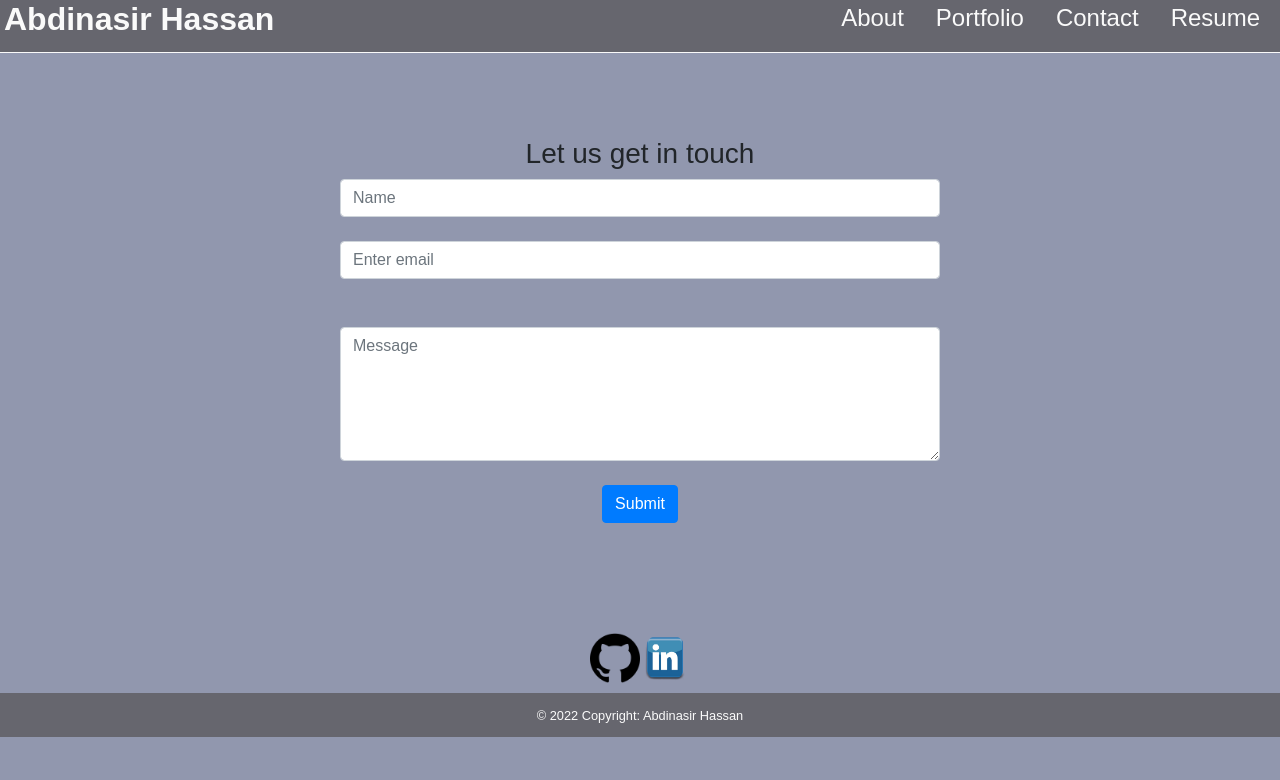
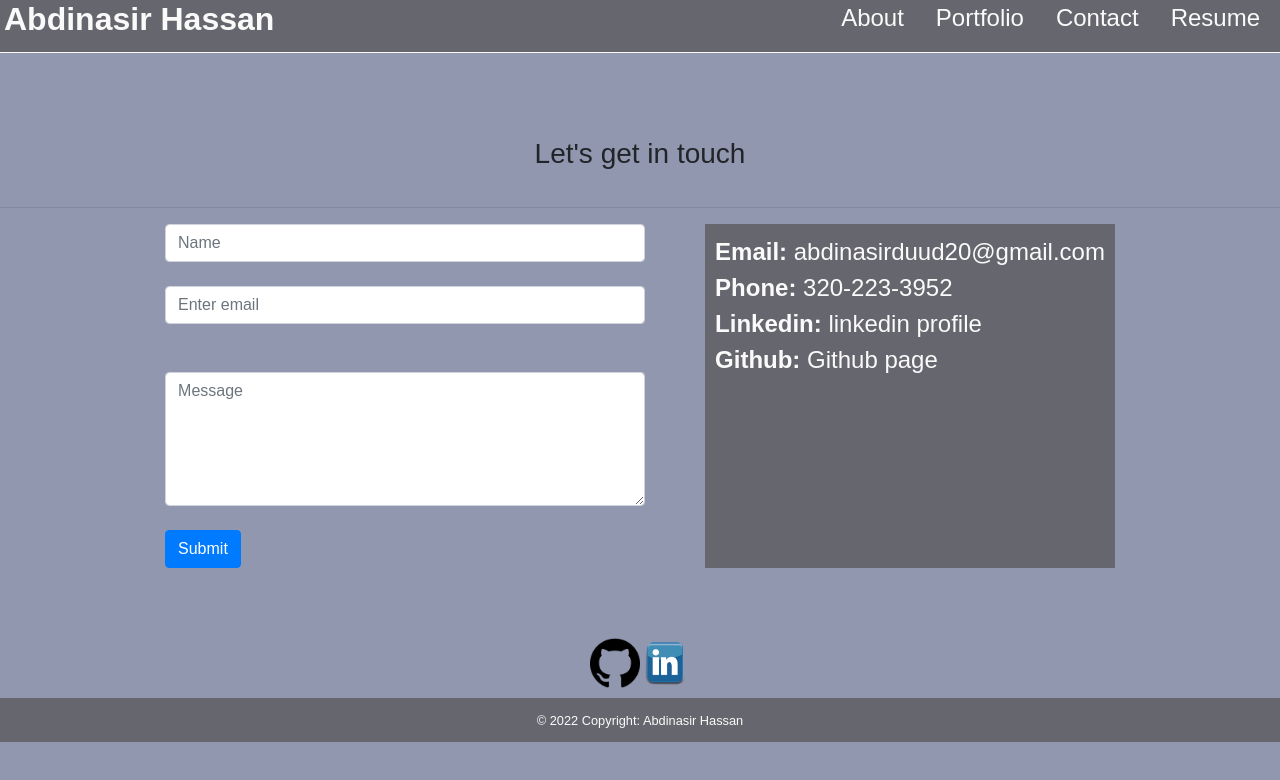
Before and after one commit to abdinasirh/react-portfolio, a React (Create React App) app: page /Contact in a window 1280 px wide. Shown: the top 780 px of the page. Built offline with nearby package versions, Linux system fonts and the light colour scheme.

Commit message:
final clean up

```diff
--- a/src/components/Contact/index.js
+++ b/src/components/Contact/index.js
@@ -1,6 +1,6 @@
 import React, { useState } from "react";
-import Form from 'react-bootstrap/Form'
-import Button from 'react-bootstrap/Button'
+import Form from "react-bootstrap/Form";
+import Button from "react-bootstrap/Button";
 
 import { validateEmail } from "../../utils/helpers";
 
@@ -43,32 +43,87 @@ function ContactForm() {
   };
 
   return (
-    <div className="center">
     <div>
-        <h3>Let us get in touch</h3>
-      </div>
+      <h3 className="contact">Let's get in touch</h3>
+      <hr />
+      <div className="contact-form">
         <Form>
-      <Form.Group className="mb-4" controlId="formBasicEmail" onSubmit={handleSubmit}>
-        <Form.Control type="text" placeholder="Name" name="name" defaultValue={name} onBlur={handleChange}/>
+          <Form.Group
+            className="mb-4"
+            controlId="formBasicEmail"
+            onSubmit={handleSubmit}
+          >
+            <Form.Control
+              type="text"
+              placeholder="Name"
+              name="name"
+              defaultValue={name}
+              onBlur={handleChange}
+            />
           </Form.Group>
 
-      <Form.Group className="mb-5" controlId="formBasicEmail" onSubmit={handleSubmit}>
-        <Form.Control type="email" placeholder="Enter email" name="email" defaultValue={email} onBlur={handleChange}/>
+          <Form.Group
+            className="mb-5"
+            controlId="formBasicEmail"
+            onSubmit={handleSubmit}
+          >
+            <Form.Control
+              type="email"
+              placeholder="Enter email"
+              name="email"
+              defaultValue={email}
+              onBlur={handleChange}
+            />
           </Form.Group>
 
+          <Form.Group
+            className="mb-4"
+            controlId="formBasicEmail"
+            onSubmit={handleSubmit}
+          >
+            <Form.Control
+              as="textarea"
+              rows={5}
+              placeholder="Message"
+              name="message"
+              defaultValue={message}
+              onBlur={handleChange}
+            />
+          </Form.Group>
 
-      <Form.Group className="mb-4" controlId="formBasicEmail" onSubmit={handleSubmit}>
-        <Form.Control  as="textarea" rows={5} placeholder="Message" name="message" defaultValue={message} onBlur={handleChange} />
-      </Form.Group>
+          {errorMessage && (
+            <div>
+              <p className="error-text">{errorMessage}</p>
+            </div>
+          )}
 
           <Button variant="primary" type="submit">
             Submit
           </Button>
         </Form>
+        <div className="contact-info ">
+          <li><strong>Email:</strong> abdinasirduud20@gmail.com</li>
+          <li><strong>Phone:</strong> 320-223-3952</li>
+          <li ><strong>Linkedin:</strong> <a
+                  href="https://www.linkedin.com/in/abdinasirh/"
+                  target="_blank"
+                  rel="noreferrer"
+                >
+
+                   linkedin profile
+                </a>
+					</li>
+          <li><strong>Github:</strong> <a
+                  href="https://github.com/abdinasirh"
+                  target="_blank"
+                  rel="noreferrer"
+                >
+                  Github page
+                </a>
+					</li>
         </div>
-
-
-
+      </div>
+    </div>
   );
 }
 
--- a/src/components/Portfolio/index.js
+++ b/src/components/Portfolio/index.js
@@ -64,7 +64,7 @@ const [projects] = useState([
 
   return (
     <div>
-      <h3 className="work">My Work</h3>
+      <h3 className="work">Projects</h3>
       <hr />
       <div className="work-container">
       {projects.map((project)=> (
--- a/src/components/Resume/index.js
+++ b/src/components/Resume/index.js
@@ -23,10 +23,10 @@ function Resume() {
         <h4 className="skill">Skills</h4>
         <hr />
         <ul>
-            <li>HTML5, CSS, JavaScript</li>
-            <li> Bootstrap, JQuery, Node, Express</li>
-            <li>MySQL, SQL, NoSQL, GitHub, MongoDB</li>
-            <li>React, Heroku,</li>
+            <li><strong>Front-End:</strong> HTML5, CSS, Bootstrap, JavaScript, jQuery, React</li>
+            <li> <strong>Back-End:</strong> Node.js, Express.js, MySQL,  MS SQL, Sequelize ORM, MongoDB, Mongoose ODM</li>
+            <li><strong>Concepts:</strong>APIs, REST, MVC, TDD, JSON, GraphQL</li>
+            <li><strong>Tools:</strong> AWS, Git, Github, GitLab, Jira, Confluence, Heroku, VS Code</li>
         </ul>
       </div>
     </div>
--- a/src/index.css
+++ b/src/index.css
@@ -59,7 +59,7 @@ a {
 } */
 
 .center,
-.work {
+.work, .contact {
   margin-left: 25%;
   margin-right: 25%;
   padding: 20px;
@@ -74,6 +74,7 @@ a {
   left: 0;
   bottom: 0;
   right: 0;
+
 }
 
 .copyright {
@@ -170,7 +171,28 @@ form {
   justify-content: center;
 }
 
+
+
+.contact-info {
+  /* width: 40%; */
+  margin-left: 60px;
+  background: var(--tertiary);
+  padding: 10px;
+}
+
+.contact-form{
+  display: flex;
+  flex-direction: row;
+  flex-wrap: wrap;
+  margin: auto;
+  max-width: 1200px;
+  justify-content: center;
+  margin-bottom: 70px;
+  /* width: 100%; */
+
+
+}
+
 form {
-  width: 100%;
-  margin-bottom: 50px;
+  width: 40%
 }
```
Also changed, not shown: 1 other file (tests, documents, lock files or other folders). Lines whose indentation alone changed are shown as unchanged.
